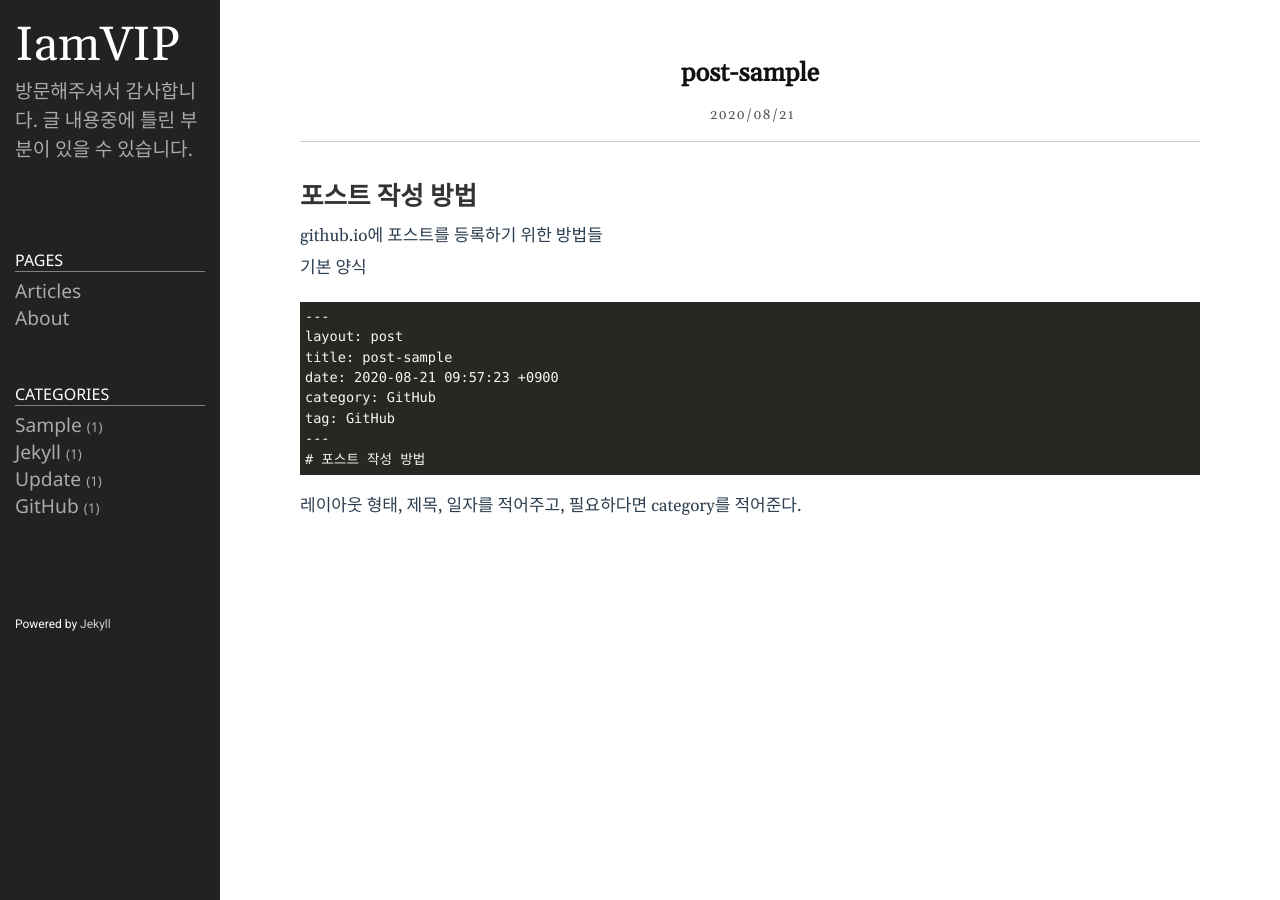
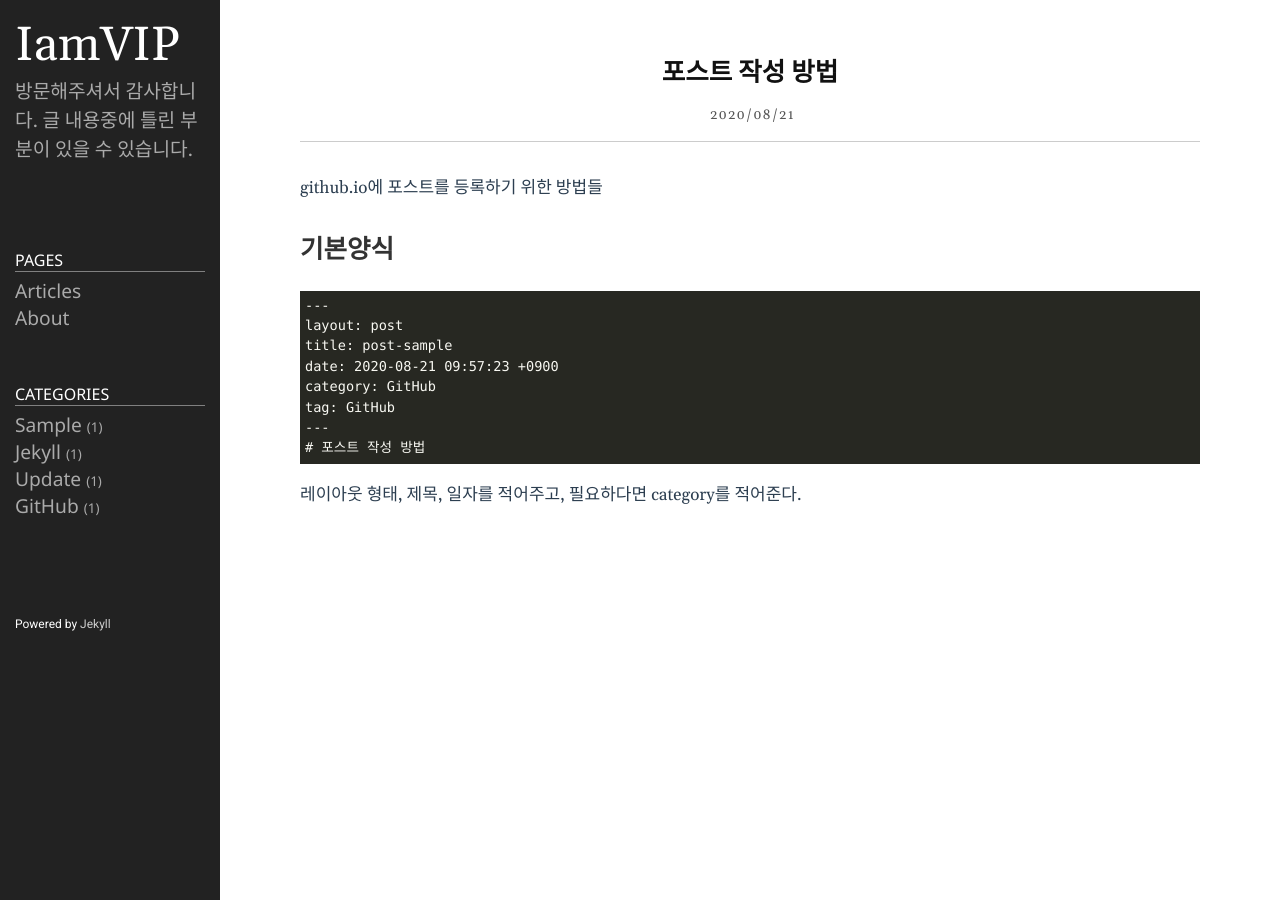
Before and after one commit to YBHkorea/ybhkorea.github.com, a Jekyll site: the page built from _posts/2020-08-21-포스트작성방법.md, in a window 1280 px wide. Built offline with Jekyll 4.4.1, drawn with Linux system fonts in a browser that asks for light colours.

Commit message:
_posts/2020-08-21-포스트작성방법.md updated from https://stackedit.io/

````diff
--- a/_posts/2020-08-21-포스트작성방법.md
+++ b/_posts/2020-08-21-포스트작성방법.md
@@ -1,14 +1,12 @@
 ---
 layout: post
-title: post-sample
+title: 포스트 작성 방법
 date: 2020-08-21 09:57:23 +0900
 category: GitHub
 ---
-# 포스트 작성 방법
-
 github.io에 포스트를 등록하기 위한 방법들
 
-기본 양식
+# 기본양식
 ```
 ---
 layout: post
````
Also changed, not shown: other parts of _posts/2020-08-21-포스트작성방법.md (+1 -1 lines).
